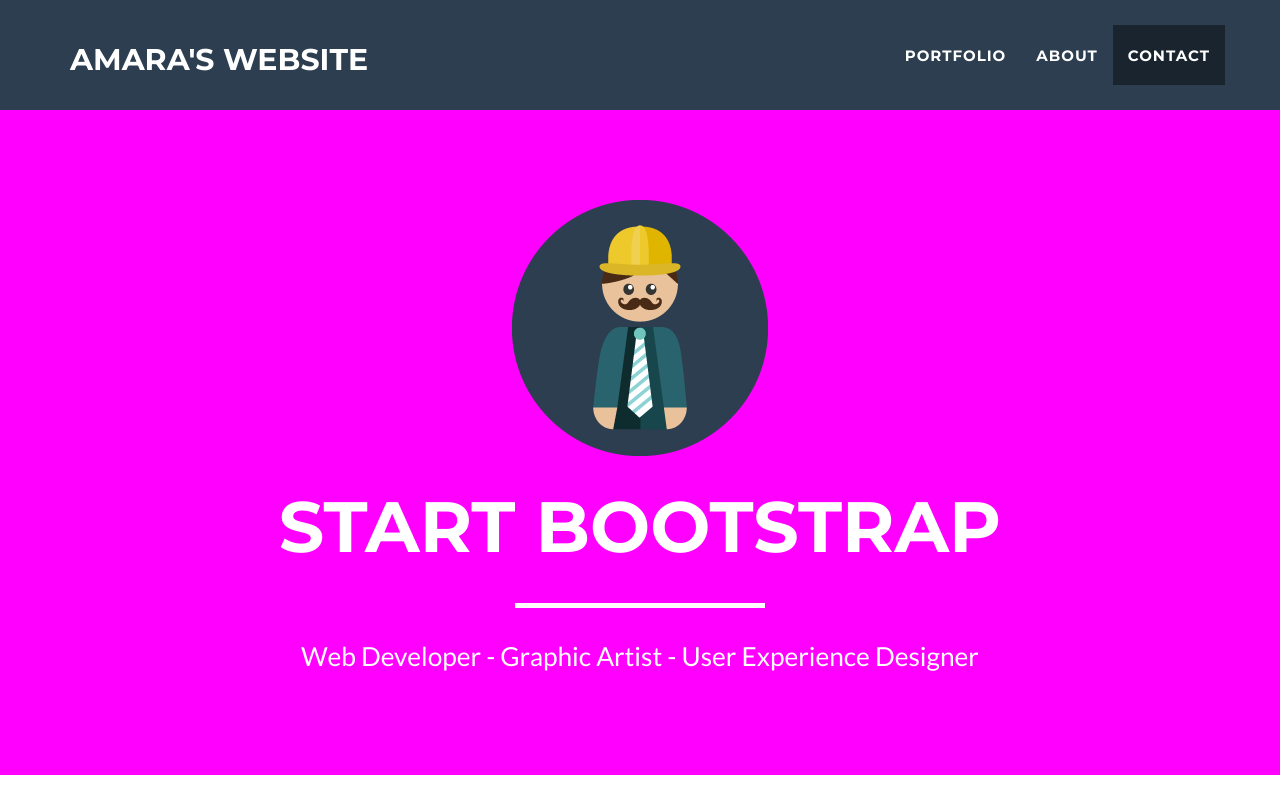
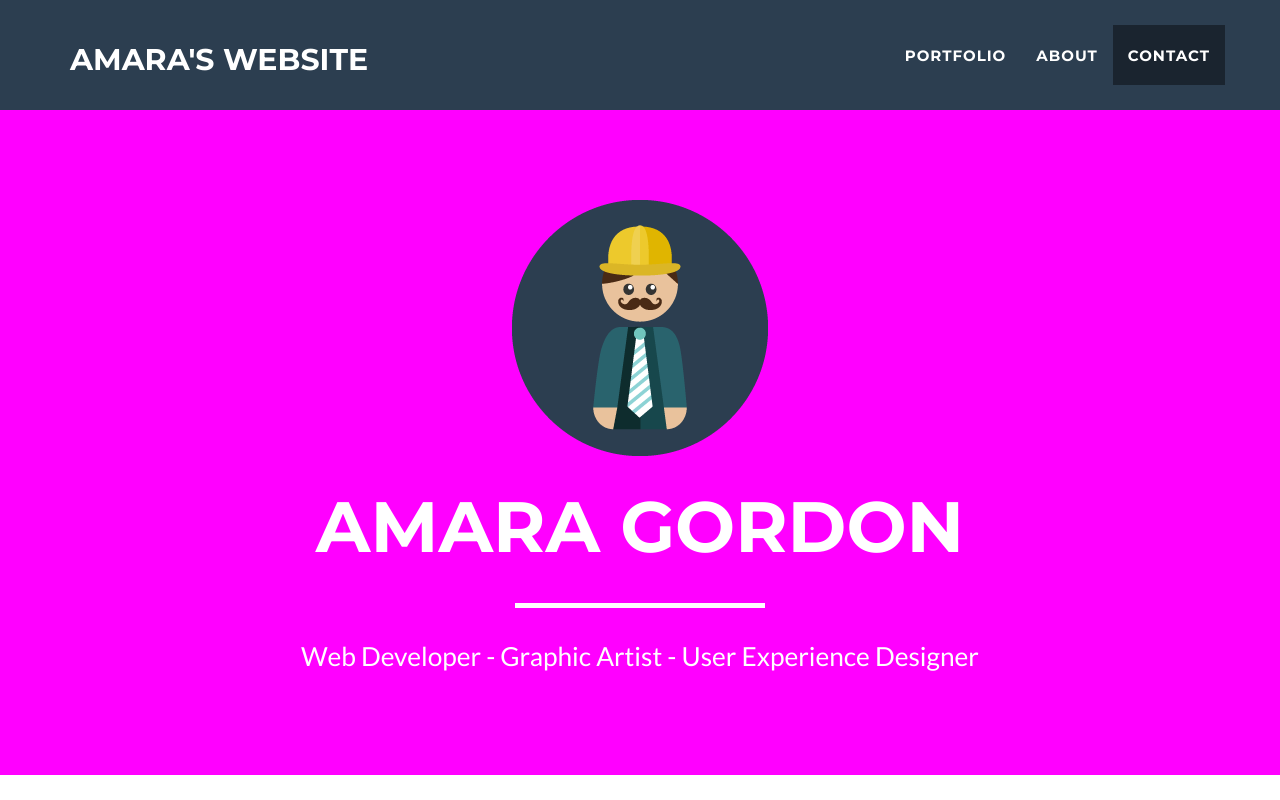
Before and after one commit to amaragordon/amaragordon.github.io, a plain HTML site: page index.html in a window 1280 px wide. Shown: the top 800 px of the page. Drawn offline with nearby package versions, Linux system fonts and the light colour scheme.

Commit message:
Changed Main Title

```diff
--- a/index.html
+++ b/index.html
@@ -76,7 +76,7 @@
                 <div class="col-lg-12">
                     <img class="img-responsive" src="img/profile.png" alt="">
                     <div class="intro-text">
-                        <span class="name">Start Bootstrap</span>
+                        <span class="name">Amara Gordon</span>
                         <hr class="star-light">
                         <span class="skills">Web Developer - Graphic Artist - User Experience Designer</span>
                     </div>
```
